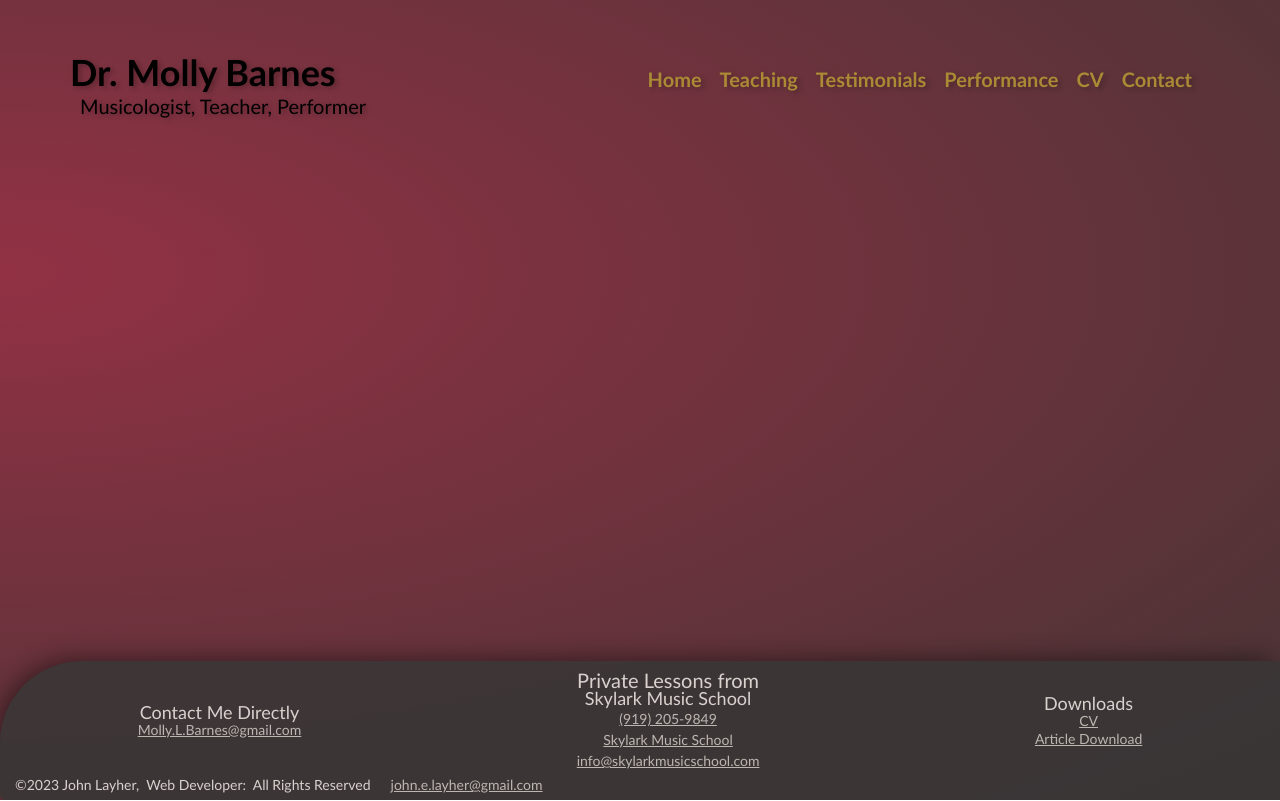
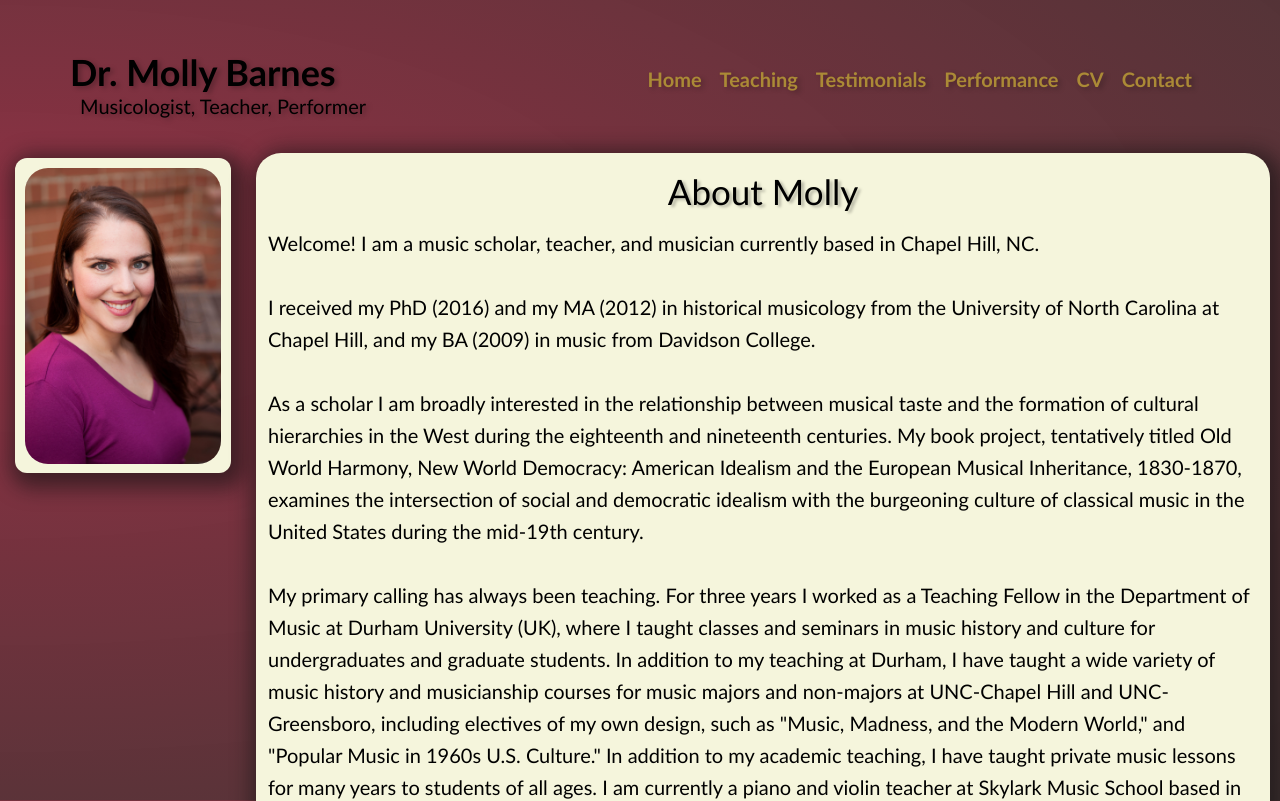
Before and after one commit to jlayher/molly-barnes-music, a Next.js app: page / in a window 1280 px wide. Shown: the top 801 px of the page. Built offline with nearby package versions, Linux system fonts and the light colour scheme.

Commit message:
homepage query work

```diff
--- a/src/layout/Layout.js
+++ b/src/layout/Layout.js
@@ -9,9 +9,9 @@ const Layout = ({ children }) => {
   return (
     <div className={styles.container}>
         <Header />
-        <div className={styles.page_padding}>
-          {/* <main>{children}</main> */}
-        </div>
+        {/* <div className={styles.page_padding}> */}
+          <main >{children}</main>
+        {/* </div> */}
       <Footer  />
     </div>
   );
--- a/src/pages/index.js
+++ b/src/pages/index.js
@@ -21,10 +21,14 @@ export default function Home() {
         <meta name="viewport" content="width=device-width, initial-scale=1" />
         <link rel="icon" href="/favicon.ico" />
       </Head>
+{/*
+      <main className={styles.main}> */}
+      {/* <div className={styles.pagepadding}> */}
+        <Layout>
 
-      <main className={styles.main}>
-        <Layout>
-          {/* Container for About Page Body */}
+
+
+               {/* Container for About Page Body */}
           <div className={styles.home__body_container}>
 
             {/* Identity Container (photo and qualifications) */}
@@ -39,7 +43,6 @@ export default function Home() {
               </div>
 
             </div>
-
 
 
             {/* About me Text */}
@@ -89,9 +92,14 @@ export default function Home() {
               can be found performing in concerts, church services, and special
               events across the Raleigh-Durham-Chapel Hill region.
             </div>
-          </div>
+
+            </div>
+
+
+
         </Layout>
-      </main>
+        {/* </div> */}
+      {/* </main> */}
     </>
   );
 }
--- a/src/styles/Home.module.css
+++ b/src/styles/Home.module.css
@@ -3,17 +3,16 @@
   display: flex;
 }
 
-
 /* Contains the Image and Professional Text on Left side */
 .home__id_container {
-  display: inline-flex;
+  display: flex;
 
-  /* background beige or bisque??? */
   background-color: beige;
   border-radius: 12px;
   margin-top: 5px;
+  margin-left: 15px;
   margin-right: 25px;
-  max-height: 625px;
+  max-height: 475px;
 
 
   /* gradient generated with cssmatic.com */
@@ -28,8 +27,8 @@
 
   /* display none to fix without image */
   display: flex;
-  height: 600px;
-  width: 400px;
+  height: 450px;
+  width: 300px;
   padding: 2px;
   margin: 12px 12px 12px 12px;
   border-radius: 25px;
@@ -64,9 +63,101 @@
   background-color: beige;
   border-radius: 25px;
   line-height: 32px;
+  margin-right: 25px;
+  margin-bottom: 30px;
 
   /* gradient generated with cssmatic.com */
   -webkit-box-shadow: 5px 6px 20px 9px rgba(18,18,18,0.57);
   -moz-box-shadow: 5px 6px 20px 9px rgba(18,18,18,0.57);
   box-shadow: 5px 6px 20px 9px rgba(18,18,18,0.57);
 }
+
+
+
+@media screen and (max-width: 1450px) {
+
+  .home__body_container {
+    justify-content: center;
+    padding: 0px;
+    margin: 0px;
+  }
+
+  .home__id_container_image img{
+    height: 300px;
+    width: 200px;
+    padding: 2px;
+    margin: 8px 8px 8px 8px;
+    border-radius: 25px;
+  }
+
+  .home__id_container {
+    /* display: block; */
+    max-height: 315px;
+
+  }
+  .home__title_container{
+    font-size: 35px;
+  }
+
+  .home__full_aboutme_text {
+    font-size: 20px;
+    margin: 0px;
+    margin-right: 10px;
+    padding: 12px;
+    line-height: 32px;
+    /* margin-right: 25px; */
+    margin-bottom: 30px;
+  }
+}
+
+
+@media screen and (max-width: 1024px) {
+
+  .home__body_container {
+    padding: 0px;
+
+  }
+
+  .home__id_container {
+    display: none;
+  }
+
+  .home__id_container_image{
+    display: none;
+  }
+
+  .home__id_container_image img{
+    display: none;
+  }
+  .home__full_aboutme_text {
+
+    font-size: 18px;
+
+    width: 700px;
+    padding: 12px;
+    line-height: 32px;
+    /* margin-right: 25px; */
+    margin-bottom: 30px;
+    margin-right: 0px;
+  }
+}
+
+
+@media screen and (max-width: 768px) {
+  .home__body_container{
+    padding: 0px;
+    margin: 15px;
+  }
+  .home__id_container_image img {
+    display: none;
+  }
+  .home__full_aboutme_text {
+    margin: 0px;
+    margin-right: 0px;
+  }
+}
+
+
+@media screen and (max-width: 450px) {
+
+}
--- a/src/styles/layout.module.css
+++ b/src/styles/layout.module.css
@@ -10,6 +10,25 @@
     overflow: visible;
 }
 
-.page_padding {
+/* .page_padding {
     padding: 20px 100px 50px 100px;
   }
+ */
+
+
+@media screen and (max-width: 1450px) {
+
+
+  }
+  @media screen and (max-width: 1024px) {
+    /* .page_padding {
+        padding: 20px 0px 50px 0px;
+      } */
+
+  }
+  @media screen and (max-width: 768px) {
+
+  }
+  @media screen and (max-width: 450px) {
+
+  }
```
